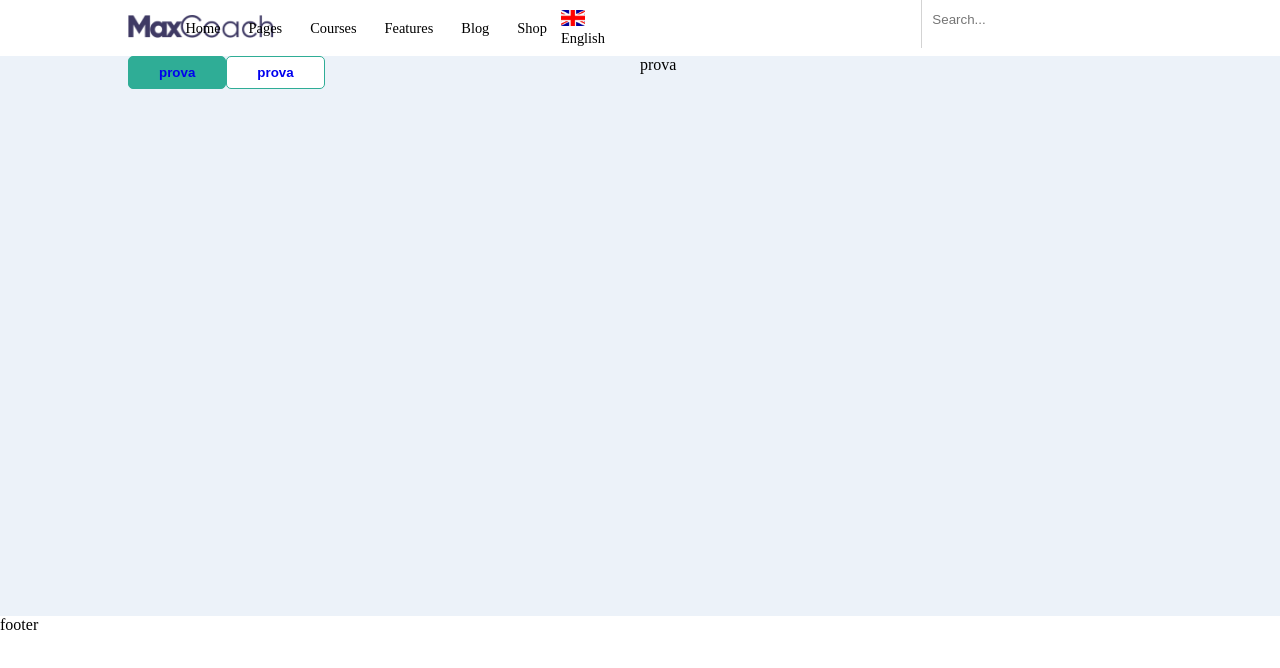
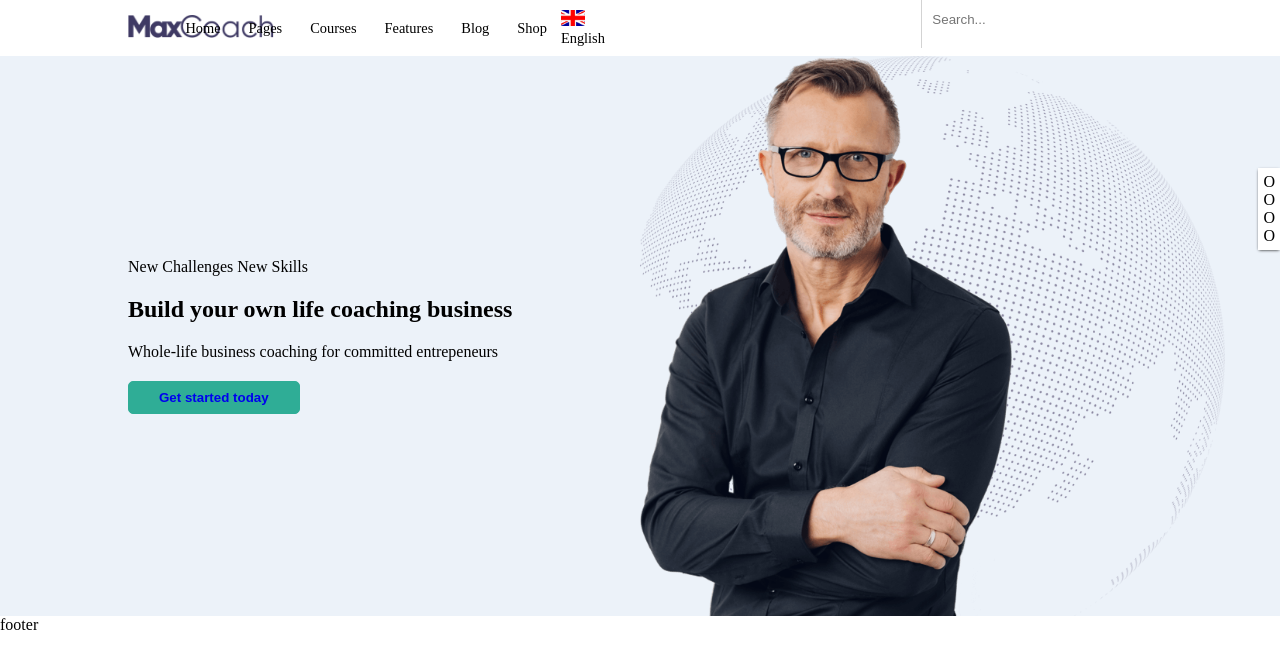
Before and after one commit to alemonacoo/proj-html-vuejs, a Vue app: page / in a window 1280 px wide. Shown: the top 668 px of the page. Built offline with nearby package versions, Linux system fonts and the light colour scheme.

Commit message:
adding section 1 jumbotron

```diff
--- a/src/components/main/JumbotronComponent.vue
+++ b/src/components/main/JumbotronComponent.vue
@@ -1,11 +1,24 @@
 <template>
   <div class="jumbotron">
     <div class="left-side">
-      <ButtonComponent text="prova" :full="true" link="https://google.com" />
-      <ButtonComponent text="prova" :full="false" link="https://google.com" />
+      <p>New Challenges New Skills</p>
+      <h1>Build your own life coaching business</h1>
+      <p>Whole-life business coaching for committed entrepeneurs</p>
+      <ButtonComponent
+        text="Get started today"
+        :full="true"
+        link="https://google.com"
+      />
     </div>
-    <div class="righ-side">prova</div>
-    <div class="action-buttons"></div>
+    <div class="right-side">
+      <img src="@/assets/img/home-business-hero-avatar.png" alt="" />
+    </div>
+    <div class="action-buttons">
+      <div>O</div>
+      <div>O</div>
+      <div>O</div>
+      <div>O</div>
+    </div>
   </div>
 </template>
 
@@ -24,21 +37,38 @@ export default {
 @import "@/main.scss";
 .jumbotron {
   @include flex-row;
-  min-height: 70vh;
+  max-height: 70vh;
   background-color: $link_water_ligth_vibrant;
-  background-image: "@/assets/img/home-business-hero-global-image.png";
-  padding: 0% 10%;
   position: relative;
   .left-side {
-    height: 100%;
+    padding: 10% 0% 10% 10%;
     width: 50%;
+    display: flex;
+    flex-direction: column;
+    gap: 20px;
+    justify-content: center;
+    img {
+      width: 100%;
+      object-fit: contain;
+    }
   }
   .right-side {
-    height: 100%;
-    width: 50%;
+    @include flex-row;
+    width: 50vw;
+    flex-grow: 1;
+    background-image: url("@/assets/img/home-business-hero-global-image.png");
+    background-size: contain;
+    background-repeat: no-repeat;
   }
   .action-buttons {
     position: absolute;
+    display: flex;
+    right: 0;
+    top: 20%;
+    flex-direction: column;
+    padding: 5px;
+    background-color: white;
+    box-shadow: 0px 1px 3px -1px black;
   }
 }
 </style>
--- a/src/components/utils/ButtonComponent.vue
+++ b/src/components/utils/ButtonComponent.vue
@@ -20,6 +20,7 @@ export default {
 <style lang="scss" scoped>
 @import "@/main.scss";
 button {
+  width: fit-content;
   padding: 8px 30px;
   border-radius: 5px;
 }
@@ -34,7 +35,7 @@ button {
 .empty {
   color: $jungle_green;
   background-color: white;
-  border: solid 1px $jungle_green;
+  border: solid 1px lightgray;
   a:visited {
     color: $jungle_green;
   }
@@ -44,6 +45,7 @@ a {
 }
 button:hover {
   background-color: rgb(63, 29, 99);
+  border: solid 1px rgb(63, 29, 99);
   cursor: pointer;
   color: white;
   border: none;
```
